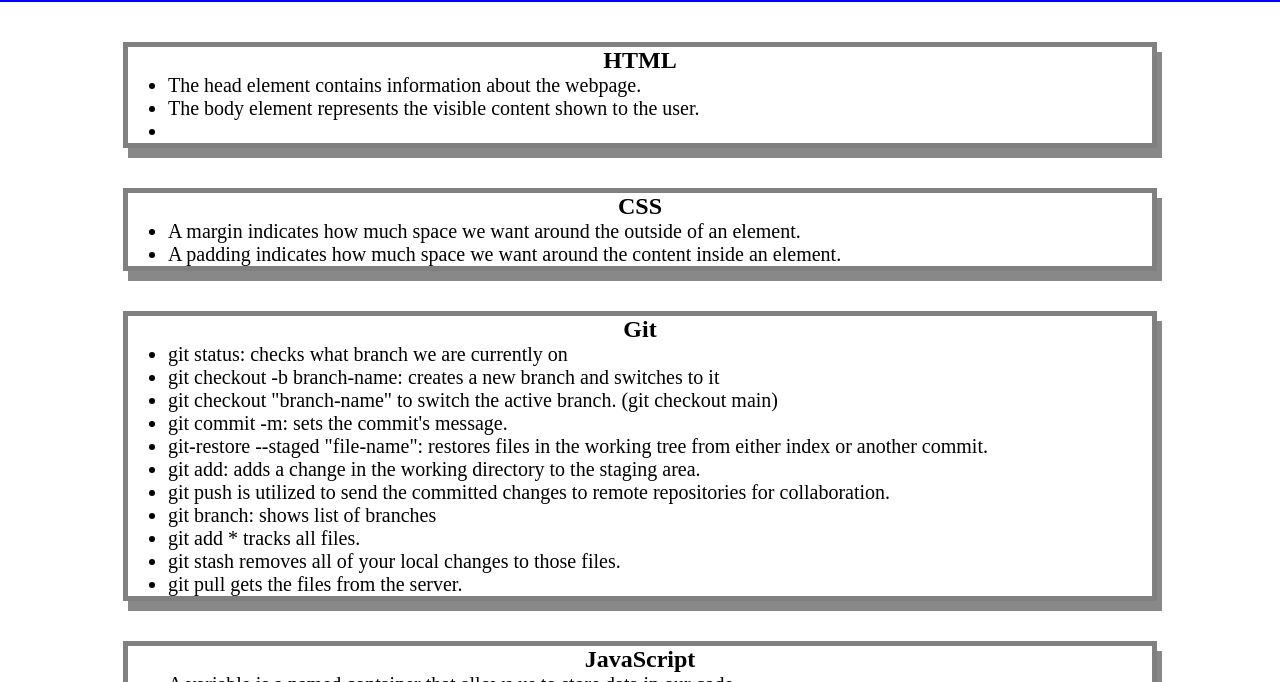
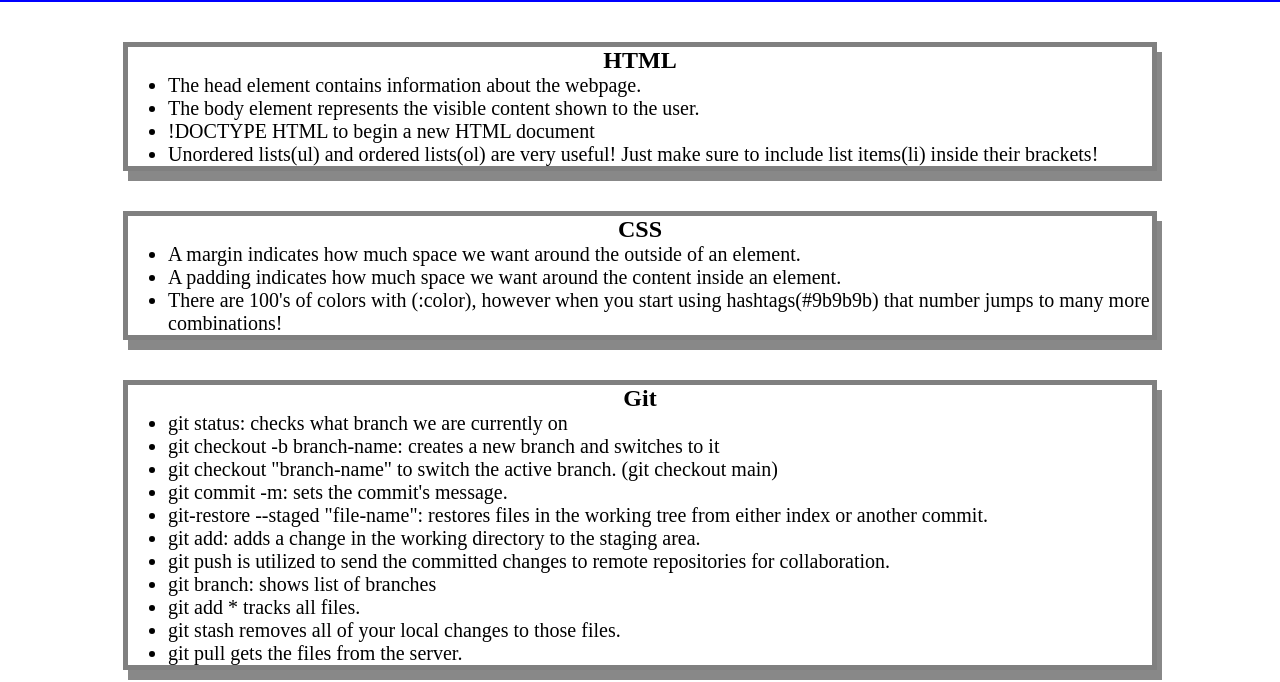
Before and after one commit to JackStendeback/prework-study-guide, a plain HTML site: page index.html in a window 1280 px wide. Shown: the part 118-800 px from the top of the page. Drawn offline with Linux system fonts and the light colour scheme; a script that the page names is missing.

Commit message:
Added descriptions to HTML and CSS areas

```diff
--- a/index.html
+++ b/index.html
@@ -19,7 +19,8 @@
      <ul>
       <li>The head element contains information about the webpage.</li>
       <li>The body element represents the visible content shown to the user.</li>
-      <li></li>
+      <li>!DOCTYPE HTML to begin a new HTML document</li>
+      <li>Unordered lists(ul) and ordered lists(ol) are very useful! Just make sure to include list items(li) inside their brackets!</li>
      </ul>
    </section>
 
@@ -28,6 +29,7 @@
     <ul>
       <li>A margin indicates how much space we want around the outside of an element.</li>
       <li>A padding indicates how much space we want around the content inside an element.</li>
+      <li>There are 100's of colors with (:color), however when you start using hashtags(#9b9b9b) that number jumps to many more combinations!</li>
     </ul>
    </section>
 
```
